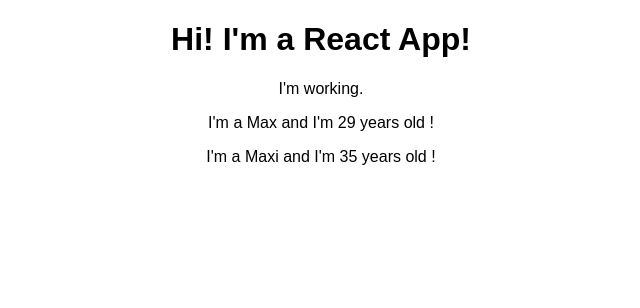
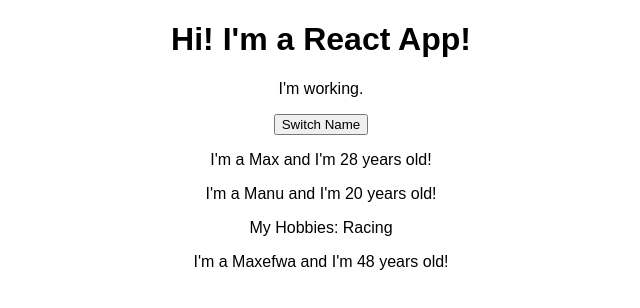
Before and after one commit to itshmnt/complete-react-guide, a React (Create React App) app: page / in a window 1280 px wide. Shown: the top 308 px of the page, without its empty margins (319-959 px from the left). Built offline with nearby package versions, Linux system fonts and the light colour scheme.

Commit message:
Class Components and State

```diff
--- a/src/App.js
+++ b/src/App.js
@@ -3,20 +3,35 @@
 import Person from './Person/Person';
 
 class App extends Component {
+  state = {
+    persons: [
+      {name: "Max", age: 28},
+      {name: "Manu", age: 20},
+      {name: "Maxefwa", age: 48}
+    ],
+    otherState: 'some other value'
+  }
+
+  switchNameHandler = () => {
+    //alert('was clicked');
+    this.setState({
+      persons: [
+        {name: "Maximillian", age: 28},
+        {name: "Manu", age: 20},
+        {name: "Maxefwa", age: 98}
+      ]
+    })
+  }
+
   render() {
     return (
       <div className="App">
         <h1>Hi! I'm a React App!</h1>
         <p>I'm working.</p>
-        <Person name="Max"  age="29"/>
-        <Person name="Maxi"  age="35"/>
-        {/* <header className="App-header">
-          <img src={logo} className="App-logo" alt="logo" />
-          <h1 className="App-title">Welcome to React</h1>
-        </header>
-        <p className="App-intro">
-          To get started, edit <code>src/App.js</code> and save to reload.
-        </p> */}
+        <button onClick={this.switchNameHandler}>Switch Name</button>
+        <Person name={this.state.persons[0].name} age={this.state.persons[0].age}/>
+        <Person name={this.state.persons[1].name} age={this.state.persons[1].age}>My Hobbies: Racing</Person>
+        <Person name={this.state.persons[2].name} age={this.state.persons[2].age}/>
       </div>
     );
   }
--- a/src/Person/Person.js
+++ b/src/Person/Person.js
@@ -1,7 +1,12 @@
 import React from 'react';
 
 const person = (props) => {
-    return <p>I'm a {props.name} and I'm {props.age} years old    !</p>
+    return (
+        <div>
+            <p>I'm a {props.name} and I'm {props.age} years old!</p>
+            <p>{props.children}</p>
+        </div>
+    )
 }
 
 export default person;
```
